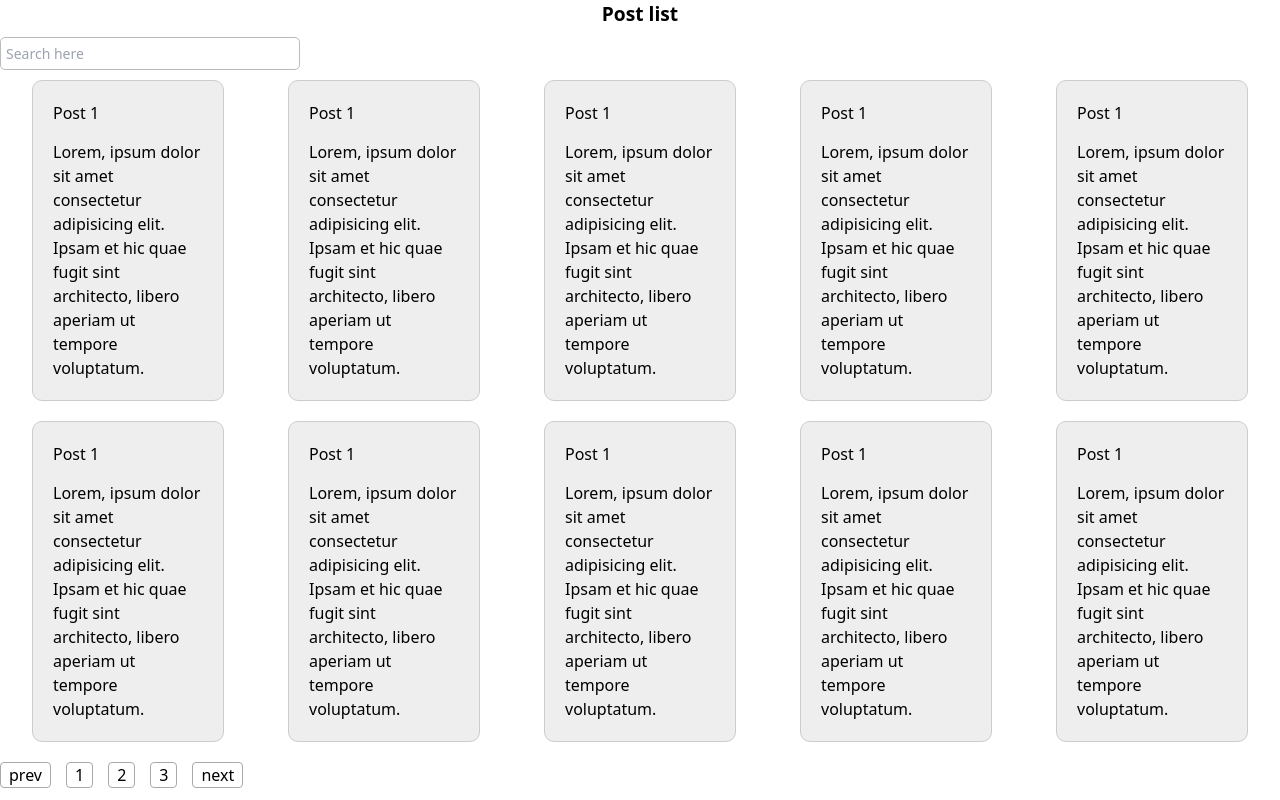
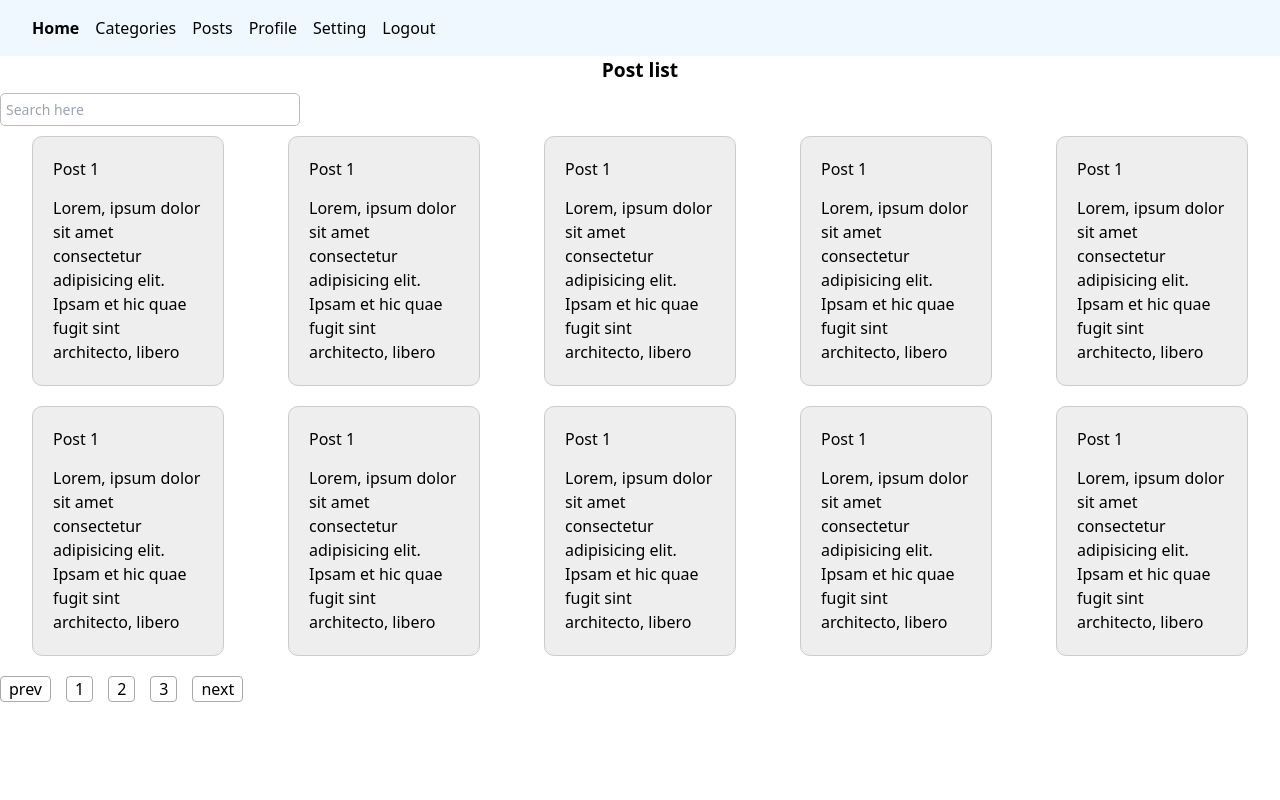
Before and after one commit to NjauSamuel/React_Blog, a React (Vite) app: page / in a window 1280 px wide. Built offline with nearby package versions, Linux system fonts and the light colour scheme.

Commit message:
Implemented the projects Routing with the help of React Router Dom. `Not necessary in Laravel since Laravel can handle server side routing with authentication checks. `.

```diff
--- a/src/App.jsx
+++ b/src/App.jsx
@@ -1,7 +1,33 @@
 import Home from "./pages/Home";
+import { Routes, Route } from "react-router-dom";
+import PrivateLayout from "./components/Layout/PrivateLayout";
+import CategoryList from "./pages/category/CategoryList";
+import PostList from "./pages/post/PostList";
+import Profile from "./pages/Profile";
+import Setting from "./pages/Setting";
+import PublicLayout from "./components/Layout/PublicLayout";
+import Signup from "./pages/Signup"
+import Login from "./pages/Login"
 
 function App() {
-  return <Home />;
+  return(
+    <Routes>
+
+      <Route element={<PrivateLayout />}>
+        <Route path="/" element={<Home />} />
+        <Route path="categories" element={<CategoryList />} />
+        <Route path="posts" element={<PostList />} />
+        <Route path="profile" element={<Profile />} />
+        <Route path="setting" element={<Setting />} />
+      </Route>
+
+      <Route element={<PublicLayout />}>
+        <Route path="signup" element={<Signup />} />
+        <Route path="login" element={<Login />} />
+      </Route>
+
+    </Routes>
+  )
 }
 
 export default App;
--- a/src/assets/CSS/post.css
+++ b/src/assets/CSS/post.css
@@ -59,3 +59,8 @@
 .post-desc {
    margin-bottom: 30px;
 }
+
+.card-desc {
+   height: 169px;
+   overflow-y: auto;
+}
--- /dev/null
+++ b/src/components/Layout/PrivateLayout.jsx
@@ -0,0 +1,22 @@
+import { Navigate, Outlet } from "react-router-dom";
+import PrivateNavbar from "../PrivateNavbar";
+
+const PrivateLayout = () => {
+
+    const auth = true;
+
+    if(!auth){
+        return <Navigate to="/login" />
+    }
+
+    return(
+        <>
+            <PrivateNavbar />
+
+            <Outlet />
+
+        </>
+    )
+}
+
+export default PrivateLayout;
--- /dev/null
+++ b/src/components/Layout/PublicLayout.jsx
@@ -0,0 +1,22 @@
+import { Navigate, Outlet } from "react-router-dom";
+import PublicNavbar from "../PublicNavbar";
+
+const PublicLayout = () => {
+
+    const auth = true;
+
+    if(auth){
+        return <Navigate to="/" />
+    }
+
+    return(
+        <>
+            <PublicNavbar />
+
+            <Outlet />
+
+        </>
+    )
+}
+
+export default PublicLayout;
--- /dev/null
+++ b/src/components/PrivateNavbar.jsx
@@ -0,0 +1,18 @@
+import { NavLink } from "react-router-dom";
+
+const PrivateNavbar = () => {
+    return(
+        <nav className="primary-link">
+
+            <NavLink to="/">Home</NavLink>
+            <NavLink to="/categories">Categories</NavLink>
+            <NavLink to="/posts">Posts</NavLink>
+            <NavLink to="/profile">Profile</NavLink>
+            <NavLink to="/setting">Setting</NavLink>
+            <NavLink to="/login">Logout</NavLink>
+
+        </nav>
+    )
+}
+
+export default PrivateNavbar;
--- /dev/null
+++ b/src/components/PublicNavbar.jsx
@@ -0,0 +1,12 @@
+import { NavLink } from "react-router-dom";
+
+const PublicNavbar = () => {
+    return(
+        <nav className="primary-link">
+            <NavLink to="/login">Login</NavLink>
+            <NavLink to="/signup">Signup</NavLink>
+        </nav>
+    )
+}
+
+export default PublicNavbar;
--- a/src/main.jsx
+++ b/src/main.jsx
@@ -1,9 +1,14 @@
 import React from "react";
 import ReactDOM from "react-dom/client";
 import App from "./App.jsx";
+import { BrowserRouter } from "react-router-dom";
 
 ReactDOM.createRoot(document.getElementById("root")).render(
   <React.StrictMode>
-    <App />
+
+    <BrowserRouter>
+      <App />
+    </BrowserRouter>
+
   </React.StrictMode>
 );
--- a/src/pages/Home.jsx
+++ b/src/pages/Home.jsx
@@ -1,6 +1,6 @@
 const Home = () => {
   return (
-    <div className="px-3 pt-3">
+    <div className="p-3">
       <h2 className="table-title">Post list</h2>
 
       <input
```
